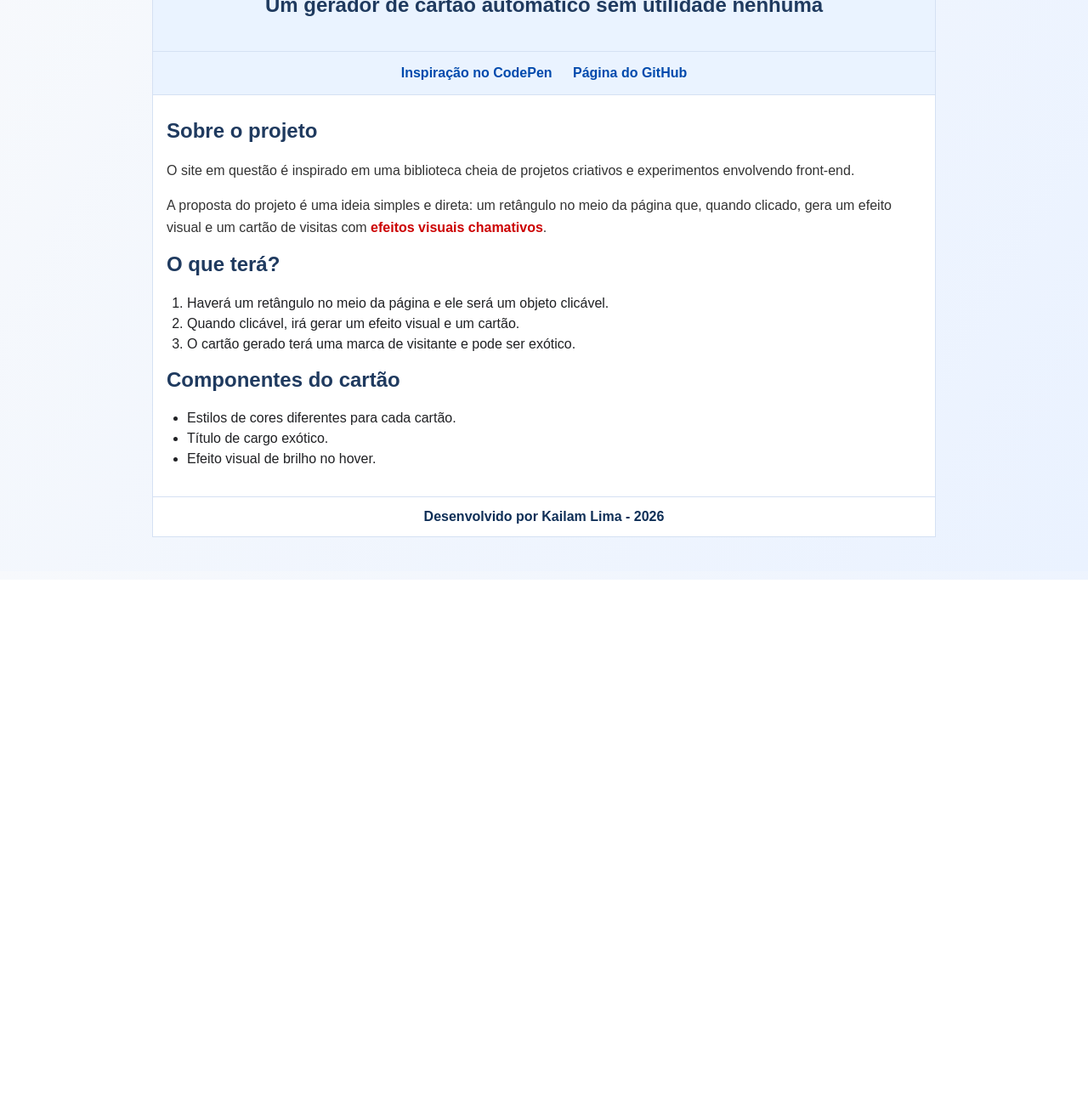
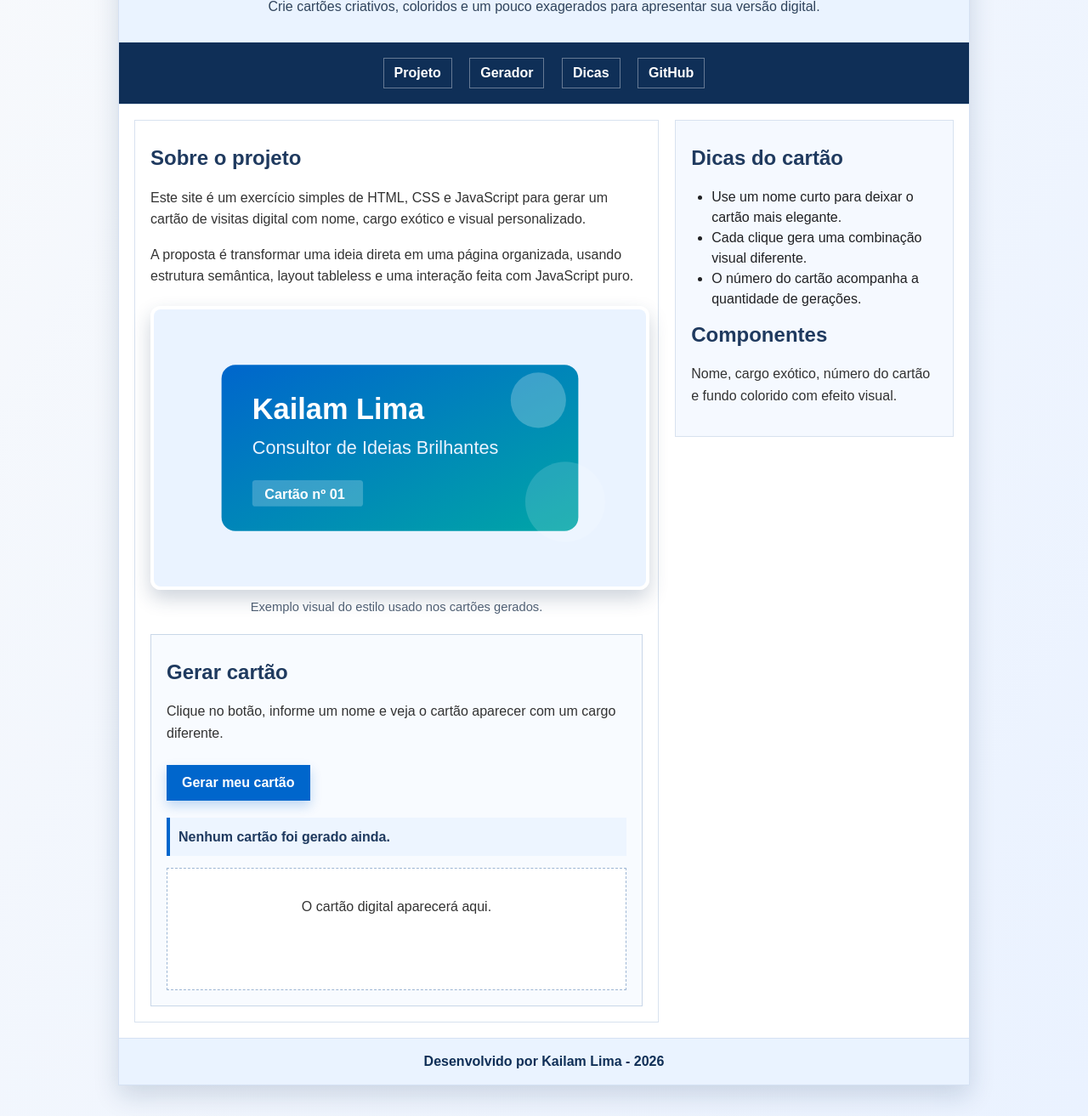
Before and after one commit to kailamlima/pagina-web, a plain HTML site: page index.html in a window 1280 px wide. Shown: the part 118-1431 px from the top of the page at 85% size. Before the commit the page ends 800 px from the top, so only its background shows below. Drawn offline with Linux system fonts and the light colour scheme.

Commit message:
Finaliza trabalho pratico do primeiro bimestre

```diff
--- /dev/null
+++ b/estilos.css
@@ -0,0 +1,251 @@
+body {
+    margin: 0;
+    padding: 0;
+    background: linear-gradient(120deg, #f7f9fc, #eaf2ff);
+    font-family: Arial, Helvetica, sans-serif;
+    font-size: 16px;
+    color: #202124;
+    text-align: left;
+}
+
+.layout-principal {
+    width: 90%;
+    max-width: 1000px;
+    margin: 36px auto;
+    border: 1px solid #d5e1f3;
+    background-color: #ffffff;
+    box-shadow: 0 12px 28px rgba(15, 47, 87, 0.16);
+}
+
+#banner {
+    background-color: #eaf3ff;
+    text-align: center;
+    padding: 28px 20px;
+    border-bottom: 1px solid #d5e1f3;
+}
+
+#banner h1 {
+    color: #0f2f57;
+    text-align: center;
+    font-size: 2.1rem;
+    margin: 0 0 10px;
+}
+
+#banner p {
+    max-width: 680px;
+    margin: 0 auto;
+    color: #30445c;
+}
+
+h2 {
+    color: #1f3a5f;
+    margin-top: 12px;
+}
+
+#menu {
+    text-align: center;
+    background-color: #0f2f57;
+    border-bottom: 1px solid #d5e1f3;
+    padding: 14px;
+}
+
+#menu a {
+    display: inline-block;
+    color: #ffffff;
+    text-decoration: none;
+    margin: 4px 8px;
+    padding: 8px 12px;
+    border: 1px solid rgba(255, 255, 255, 0.36);
+    font-weight: 600;
+    transition: background-color 0.3s, color 0.3s, transform 0.3s;
+}
+
+#menu a:hover {
+    background-color: #ffd166;
+    color: #0f2f57;
+    transform: translateY(-2px);
+}
+
+#wrapper {
+    padding: 18px;
+}
+
+#conteudo {
+    float: left;
+    width: 64%;
+    margin: 0 2% 18px 0;
+    padding: 18px;
+    border: 1px solid #d8e2ef;
+    background-color: #ffffff;
+    box-sizing: border-box;
+}
+
+#lateral {
+    float: left;
+    width: 34%;
+    margin: 0 0 18px;
+    padding: 18px;
+    border: 1px solid #d8e2ef;
+    background-color: #f5f9ff;
+    box-sizing: border-box;
+}
+
+p {
+    font-size: 1rem;
+    line-height: 1.6;
+    color: #333333;
+}
+
+ol,
+ul {
+    padding-left: 24px;
+    line-height: 1.5;
+}
+
+.imagem-demo {
+    margin: 22px auto;
+    text-align: center;
+}
+
+.imagem-demo img {
+    max-width: 100%;
+    border: 4px solid #ffffff;
+    border-radius: 12px;
+    box-shadow: 0 10px 22px rgba(31, 58, 95, 0.22);
+}
+
+.imagem-demo figcaption {
+    margin-top: 8px;
+    color: #4f5f73;
+    font-size: 0.92rem;
+}
+
+#area-interativa {
+    margin-top: 24px;
+    padding: 18px;
+    border: 1px solid #c9d7e8;
+    background-color: #f8fbff;
+}
+
+#btn-interativo {
+    display: inline-block;
+    margin: 8px 0 14px;
+    padding: 12px 18px;
+    border: 0;
+    background-color: #0066cc;
+    color: #ffffff;
+    font-size: 1rem;
+    font-weight: 700;
+    cursor: pointer;
+    box-shadow: 0 6px 14px rgba(0, 102, 204, 0.24);
+    transition: background-color 0.3s, transform 0.3s, box-shadow 0.3s;
+}
+
+#btn-interativo:hover {
+    background-color: #004f9e;
+    transform: scale(1.03);
+    box-shadow: 0 9px 18px rgba(0, 79, 158, 0.28);
+}
+
+#mensagem {
+    margin: 6px 0 14px;
+    padding: 10px;
+    border-left: 4px solid #0066cc;
+    background-color: #edf5ff;
+    color: #1f3a5f;
+    font-weight: 600;
+}
+
+#cartao-gerado {
+    min-height: 110px;
+    padding: 16px;
+    border: 1px dashed #9db6d4;
+    background-color: #ffffff;
+    text-align: center;
+}
+
+.cartao-digital {
+    max-width: 360px;
+    margin: 0 auto;
+    padding: 22px;
+    border: 2px solid rgba(255, 255, 255, 0.72);
+    color: #ffffff;
+    text-align: left;
+    box-shadow: 0 12px 24px rgba(32, 33, 36, 0.25);
+    transition: transform 0.3s;
+}
+
+.cartao-gradiente-oceano {
+    background: linear-gradient(135deg, #0066cc, #00a6a6);
+}
+
+.cartao-gradiente-criativo {
+    background: linear-gradient(135deg, #7b2cbf, #f72585);
+}
+
+.cartao-gradiente-floresta {
+    background: linear-gradient(135deg, #1b4332, #52b788);
+}
+
+.cartao-gradiente-solar {
+    background: linear-gradient(135deg, #d00000, #ffba08);
+}
+
+.cartao-gradiente-coral {
+    background: linear-gradient(135deg, #293241, #ee6c4d);
+}
+
+.cartao-gradiente-noite {
+    background: linear-gradient(135deg, #003049, #669bbc);
+}
+
+.cartao-digital:hover {
+    transform: translateY(-3px);
+}
+
+.cartao-digital h3 {
+    margin: 0 0 8px;
+    font-size: 1.6rem;
+}
+
+.cartao-digital p {
+    color: #ffffff;
+    margin: 6px 0;
+}
+
+.numero-cartao {
+    display: inline-block;
+    margin-top: 14px;
+    padding: 6px 10px;
+    border: 1px solid rgba(255, 255, 255, 0.62);
+    background-color: rgba(255, 255, 255, 0.18);
+    font-weight: 700;
+}
+
+#rodape {
+    clear: both;
+    border-top: 1px solid #d5e1f3;
+    padding: 14px 16px;
+    background-color: #eaf3ff;
+}
+
+#rodape p {
+    text-align: center;
+    font-weight: 600;
+    color: #0f2f57;
+    margin: 0;
+}
+
+@media (max-width: 760px) {
+    .layout-principal {
+        width: 94%;
+        margin: 18px auto;
+    }
+
+    #conteudo,
+    #lateral {
+        float: none;
+        width: 100%;
+        margin-right: 0;
+    }
+}
--- a/index.html
+++ b/index.html
@@ -1,55 +1,75 @@
 <!DOCTYPE html>
-
+<html lang="pt-BR">
 <head>
     <meta charset="UTF-8">
     <meta name="viewport" content="width=device-width, initial-scale=1.0">
     <meta http-equiv="X-UA-Compatible" content="ie=edge">
-    <title>Cartão de Visitas Digital</title>
-    <link rel="stylesheet" href="style.css">
+    <title>Gerador de Cartão de Visitas Digital</title>
+    <link rel="stylesheet" href="estilos.css">
 </head>
 <body>
     <div class="layout-principal">
-        <div id="banner">
+        <header id="banner">
             <h1>Gerador de Cartão de Visitas Digital</h1>
-            <h2>Um gerador de cartão automático sem utilidade nenhuma</h2>
-        </div>
+            <p>Crie cartões criativos, coloridos e um pouco exagerados para apresentar sua versão digital.</p>
+        </header>
 
-        <div id="menu">
-            <a href="https://codepen.io/" target="_blank" rel="noopener noreferrer">Inspiração no CodePen</a>
-            <a href="https://github.com/kailamlima/pagina-web" target="_blank" rel="noopener noreferrer">Página do GitHub</a>
-        </div>
+        <nav id="menu">
+            <a href="#conteudo">Projeto</a>
+            <a href="#area-interativa">Gerador</a>
+            <a href="#lateral">Dicas</a>
+            <a href="https://github.com/kailamlima/pagina-web" target="_blank" rel="noopener noreferrer">GitHub</a>
+        </nav>
 
-        <div id="conteudo">
+        <div id="wrapper">
+            <main id="conteudo">
                 <h2>Sobre o projeto</h2>
                 <p>
-                O site em questão é inspirado em uma biblioteca cheia de projetos criativos e experimentos
-                envolvendo front-end.
+                    Este site é um exercício simples de HTML, CSS e JavaScript para gerar um cartão de visitas
+                    digital com nome, cargo exótico e visual personalizado.
                 </p>
 
                 <p>
-                A proposta do projeto é uma ideia simples e direta: um retângulo no meio da página que,
-                quando clicado, gera um efeito visual e um cartão de visitas com
-                <span class="destaque">efeitos visuais chamativos</span>.
+                    A proposta é transformar uma ideia direta em uma página organizada, usando estrutura
+                    semântica, layout tableless e uma interação feita com JavaScript puro.
                 </p>
 
-            <h2>O que terá?</h2>
-            <ol>
-                <li>Haverá um retângulo no meio da página e ele será um objeto clicável.</li>
-                <li>Quando clicável, irá gerar um efeito visual e um cartão.</li>
-                <li>O cartão gerado terá uma marca de visitante e pode ser exótico.</li>
-            </ol>
+                <figure class="imagem-demo">
+                    <img src="img/cartao-demo.svg" alt="Exemplo visual de cartão de visitas digital">
+                    <figcaption>Exemplo visual do estilo usado nos cartões gerados.</figcaption>
+                </figure>
 
-            <h2>Componentes do cartão</h2>
+                <section id="area-interativa">
+                    <h2>Gerar cartão</h2>
+                    <p>
+                        Clique no botão, informe um nome e veja o cartão aparecer com um cargo diferente.
+                    </p>
+                    <button id="btn-interativo" type="button">Gerar meu cartão</button>
+                    <p id="mensagem">Nenhum cartão foi gerado ainda.</p>
+                    <section id="cartao-gerado" aria-live="polite">
+                        <p>O cartão digital aparecerá aqui.</p>
+                    </section>
+                </section>
+            </main>
+
+            <aside id="lateral">
+                <h2>Dicas do cartão</h2>
                 <ul>
-                <li>Estilos de cores diferentes para cada cartão.</li>
-                <li>Título de cargo exótico.</li>
-                <li>Efeito visual de brilho no hover.</li>
+                    <li>Use um nome curto para deixar o cartão mais elegante.</li>
+                    <li>Cada clique gera uma combinação visual diferente.</li>
+                    <li>O número do cartão acompanha a quantidade de gerações.</li>
                 </ul>
+
+                <h2>Componentes</h2>
+                <p>Nome, cargo exótico, número do cartão e fundo colorido com efeito visual.</p>
+            </aside>
         </div>
 
-        <div id="rodape">
+        <footer id="rodape">
             <p>Desenvolvido por Kailam Lima - 2026</p>
+        </footer>
     </div>
-    </div>
+
+    <script src="script.js"></script>
 </body>
 </html>
--- /dev/null
+++ b/script.js
@@ -0,0 +1,43 @@
+const cargosExoticos = [
+    "Especialista em Aperto de Mãos Virtuais",
+    "Consultor de Ideias Brilhantes",
+    "Diretor de Cartões Improváveis",
+    "Analista de Sorrisos Digitais",
+    "Arquiteto de Primeiras Impressões",
+    "Gerente de Criatividade Instantânea"
+];
+
+const gradientes = [
+    { classe: "cartao-gradiente-oceano", cores: "#0066cc e #00a6a6" },
+    { classe: "cartao-gradiente-criativo", cores: "#7b2cbf e #f72585" },
+    { classe: "cartao-gradiente-floresta", cores: "#1b4332 e #52b788" },
+    { classe: "cartao-gradiente-solar", cores: "#d00000 e #ffba08" },
+    { classe: "cartao-gradiente-coral", cores: "#293241 e #ee6c4d" },
+    { classe: "cartao-gradiente-noite", cores: "#003049 e #669bbc" }
+];
+
+let contador = 0;
+
+const botaoInterativo = document.getElementById("btn-interativo");
+const mensagem = document.getElementById("mensagem");
+const cartaoGerado = document.getElementById("cartao-gerado");
+
+botaoInterativo.addEventListener("click", function () {
+    const nomeDigitado = prompt("Digite o nome para o cartão:");
+    const nome = nomeDigitado && nomeDigitado.trim() !== "" ? nomeDigitado.trim() : "Visitante Misterioso";
+    const cargo = cargosExoticos[Math.floor(Math.random() * cargosExoticos.length)];
+    const gradiente = gradientes[Math.floor(Math.random() * gradientes.length)];
+
+    contador = contador + 1;
+
+    mensagem.innerHTML = "O botão foi clicado " + contador + " vez(es).";
+    cartaoGerado.innerHTML = `
+        <article class="cartao-digital ${gradiente.classe}">
+            <h3>${nome}</h3>
+            <p>${cargo}</p>
+            <p>Paleta: ${gradiente.cores}</p>
+            <p>Cartão de visitas digital gerado automaticamente.</p>
+            <span class="numero-cartao">Cartão nº ${contador}</span>
+        </article>
+    `;
+});
--- a/style.css
+++ /dev/null
@@ -1,86 +0,0 @@
-body {
-    margin: 0;
-    padding: 0;
-    background: linear-gradient(120deg, #f7f9fc, #eaf2ff);
-    font-family: Arial, Helvetica, sans-serif;
-    color: #202124;
-}
-
-.layout-principal {
-    width: 90%;
-    max-width: 920px;
-    margin: 40px auto;
-    border: 1px solid #d5e1f3;
-    background-color: #ffffff;
-}
-
-#banner {
-    background-color: #eaf3ff;
-    text-align: center;
-    padding: 20px 16px;
-    border-bottom: 1px solid #d5e1f3;
-}
-
-h1 {
-    color: #0f2f57;
-    text-align: center;
-    font-size: 2rem;
-    margin: 0;
-}
-
-h2 {
-    color: #1f3a5f;
-    margin-top: 12px;
-}
-
-#menu {
-    text-align: center;
-    background-color: #eaf3ff;
-    border-bottom: 1px solid #d5e1f3;
-    padding: 16px;
-}
-
-a {
-    color: #004aad;
-    text-decoration: none;
-    margin: 0 10px;
-    font-weight: 600;
-}
-
-a:hover {
-    text-decoration: underline;
-}
-
-#conteudo {
-    background-color: #ffffff;
-    padding: 16px;
-}
-
-p {
-    font-size: 1rem;
-    line-height: 1.6;
-    color: #333333;
-}
-
-ol,
-ul {
-    padding-left: 24px;
-    line-height: 1.5;
-}
-
-#rodape {
-    border-top: 1px solid #d5e1f3;
-    padding: 10px 16px;
-}
-
-#rodape p {
-    text-align: center;
-    font-weight: 600;
-    color: #0f2f57;
-    margin: 0;
-}
-
-.destaque {
-    color: #cc0000;
-    font-weight: bold;
-}
```
Also changed, not shown: img/cartao-demo.svg (added), 1 other file. Lines whose indentation alone changed are shown as unchanged.
